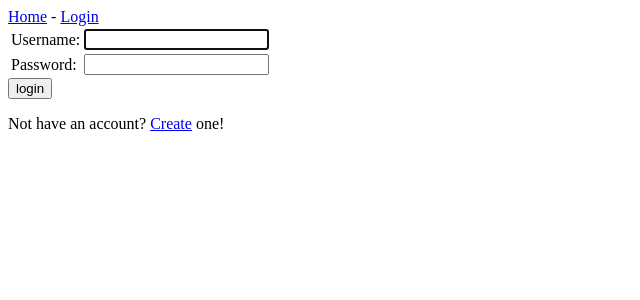
After one commit to JasonWurunfei/fake_ins, a Django app: page /accounts/login/ in a window 1280 px wide. The commit adds this page. Shown: the top 300 px of the page, without its empty margins (0-640 px from the left). Run offline with Django 3.2, Linux system fonts and the light colour scheme.

Commit message:
add login and logout feature

```diff
--- a/fack_ins/settings.py
+++ b/fack_ins/settings.py
@@ -124,3 +124,7 @@ STATIC_URL = '/static/'
 MEDIA_ROOT = os.path.join(BASE_DIR, 'media')
 
 MEDIA_URL = '/media/'
+
+LOGIN_REDIRECT_URL = '/'
+
+LOGOUT_REDIRECT_URL = '/accounts/login/'
--- a/fack_ins/urls.py
+++ b/fack_ins/urls.py
@@ -23,4 +23,5 @@ from django.conf.urls.static import static
 urlpatterns = [
     path('', include('home.urls', namespace='home')),
     path('admin/', admin.site.urls),
+    path('accounts/', include(('django.contrib.auth.urls', 'home'), namespace='accounts')),
 ] + static(settings.MEDIA_URL, document_root=settings.MEDIA_ROOT)
--- a/home/templates/base.html
+++ b/home/templates/base.html
@@ -8,10 +8,7 @@
 <body>
     <div id="sidebar">
         {% block sidebar %}
-        <ul>
-            <li><a href="/">Home</a></li>
-            <li><a href="/blog/">Blog</a></li>
-        </ul>
+            <a href="/">Home</a>-
         {% endblock %}
     </div>
 
--- /dev/null
+++ b/home/templates/registration/login.html
@@ -0,0 +1,51 @@
+{% extends "base.html" %}
+
+{% block title %}My Fake Instagram{% endblock %}
+
+{% block sidebar %}
+
+    <a href="/">Home</a> -
+    <a href="{% url 'accounts:login' %}">Login</a>
+
+{% endblock %}
+
+{% block content %}
+
+    {% if form.errors %}
+        <p>Your username and password didn't match. Please try again.</p>
+    {% endif %}
+
+    {% if next %}
+
+        {% if user.is_authenticated %}
+            <p>
+                Your account doesn't have access to this page.
+                 To proceed, please login with an account that has access.
+            </p>
+        {% else %}
+            <p>Please login to see this page.</p>
+        {% endif %}
+
+    {% endif %}
+
+    <form method="post" action="{% url 'accounts:login' %}">
+        {% csrf_token %}
+        <table>
+            <tr>
+                <td>{{ form.username.label_tag }}</td>
+                <td>{{ form.username }}</td>
+            </tr>
+            <tr>
+                <td>{{ form.password.label_tag }}</td>
+                <td>{{ form.password }}</td>
+            </tr>
+        </table>
+
+        <input type="submit" value="login">
+        <input type="hidden" name="next" value="{{ next }}">
+    </form>
+
+    {# Assumes you setup the password_reset view in your URLconf #}
+    <p>Not have an account? <a href="not_yet">Create</a> one!</p>
+
+{% endblock %}
```
Also changed, not shown: home/templates/home/home.html (+15 -0 lines), db.sqlite3, media/users/user_1/Moraine_lake_canada-Scenery_High_Quality_Wallpaper_2560x1600.jpg (added).
